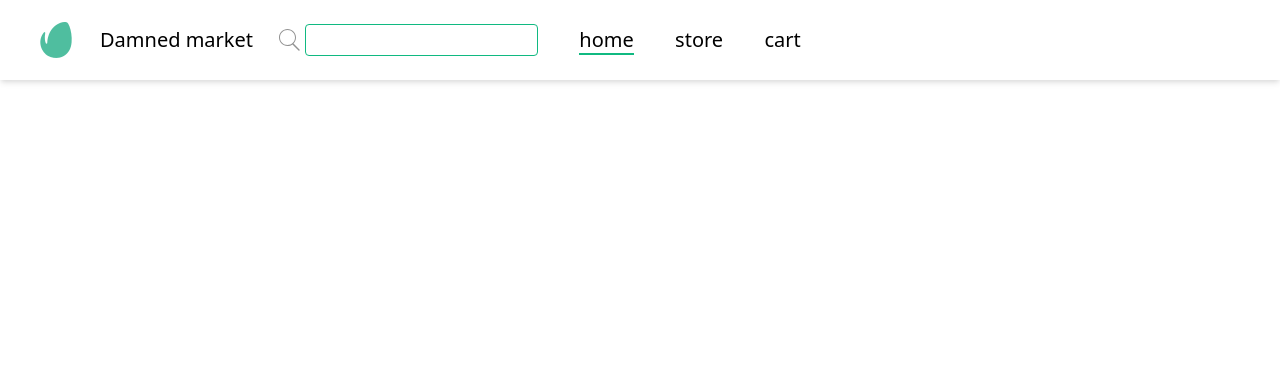
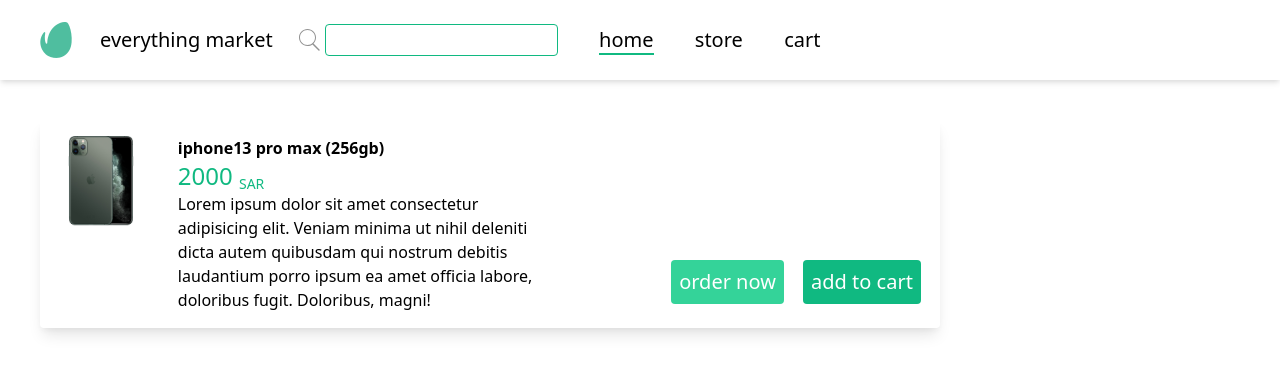
Before and after one commit to swe-musalem/e-commerce-with-django, a Django app: page /myapp/products_detail/2/ in a window 1280 px wide. Shown: the top 374 px of the page. Run offline with Django 4.2, Linux system fonts and the light colour scheme; data comes from the database, SQL or seed files in the repository; both versions use the stored data as it was after the commit; style sheets or scripts are compiled from the project's sources; parts of the project's set-up code (start-up, migrations or seed data) failed here and were passed over.

Commit message:
style products & products detail

```diff
--- a/mysite/myapp/templates/myapp/base.html
+++ b/mysite/myapp/templates/myapp/base.html
@@ -17,7 +17,7 @@
                     <div class="flex items-center">
                         <a class="flex items-center" href="#">
                             <img src="{%static 'myapp/images/logo.png' %}" alt="icon" class="w-12 h-12">
-                            <span class="text-xl px-5">Damned market</span>
+                            <span class="text-xl px-5">everything market</span>
                         </a>
 
                         <div class="flex">
--- a/mysite/myapp/templates/myapp/detail.html
+++ b/mysite/myapp/templates/myapp/detail.html
@@ -1,5 +1,44 @@
 {% extends 'myapp/base.html' %}
 {% load static %}
-{{ product.name }}
-{{ product.price }}
-{{ product.desc }}
+{% block content %}
+<div class="p-10">
+    <div class="flex flex w-3/4 rounded shadow-lg relative">
+        <div class="w-1/4 p-4">
+            <img src="{{product.image.url}}" alt="">
+        </div>
+        <div class="p-4 flex flex-col ">
+            <div class="font-semibold">
+                {{ product.name }}
+            </div>
+
+            <div class="text-green-500 text-2xl">
+                {{ product.price }} <sub class="text-sm">SAR</sub>
+            </div>
+
+            <div class=" w-1/2">
+                {{ product.desc }}
+                Lorem ipsum dolor sit amet consectetur adipisicing elit. Veniam minima ut nihil deleniti dicta autem quibusdam qui nostrum debitis laudantium porro ipsum ea amet officia labore, doloribus fugit. Doloribus, magni!
+            </div>
+        </div>
+
+        <div class="absolute right-0 bottom-0">
+            <div class="flex w-72 justify-evenly mb-6">
+                <div class="text-xl">
+                    <button  class="bg-green-400 p-2 rounded text-white">
+                        order now
+                    </button >
+
+                </div>
+
+                <div class="text-xl">
+                   <button class="bg-green-500 p-2 rounded text-white">
+                        add to cart
+                   </button>
+                </div>
+            </div>
+        </div>
+    </div>
+
+
+</div>
+{% endblock content %}
```
Also changed, not shown: mysite/myapp/templates/myapp/index.html (+41 -3 lines), mysite/db.sqlite3, mysite/media/images/300_1648123981-web-chapser-50x50.13-pro-green-.png (added), mysite/media/images/apple-macbook-m1-pro-2021-silver_1__1.jpg (added), mysite/media/images/hyperx_cloud_ii_wireless_gaming_headset_black_red_1_.jpg (added), mysite/media/images/iPhone-12-Pro-Max-4-600x600.jpg (added), mysite/media/images/ipad.jpg (added), mysite/media/images/ipad_YnKuiKz.jpg (added), mysite/media/images/ipad_jv53nuH.jpg (added), mysite/media/images/lenovo_ideapad_flex_5_pentium_7505_laptop_5_.jpg (added), mysite/media/images/refurb-iphone-11-pro-max-midnight-green-2019_GEO_EMEA.jpg (added), mysite/media/images/refurb-iphone-11-pro-max-midnight-green-2019_GEO_EMEA_1CGcygz.jpg (added).
